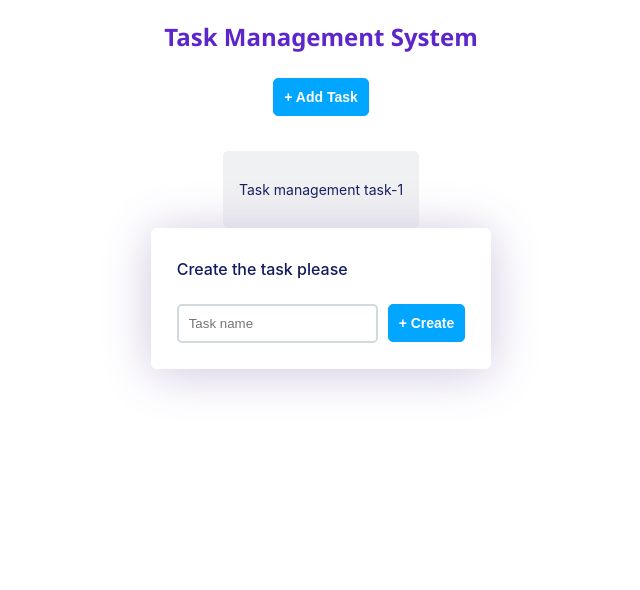
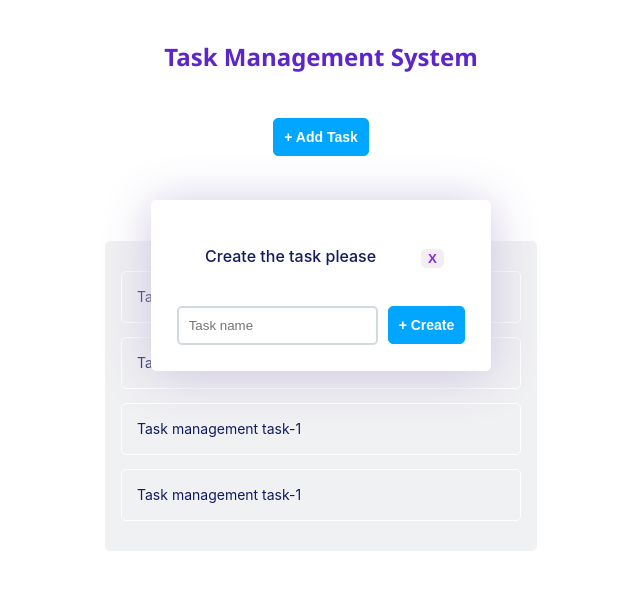
Before and after one commit to aysellunlu/task-managemenr, a React (Create React App) app: page / in a window 1280 px wide. Both pictures are taken after a click on the button "+ Add Task". Shown: the top 590 px of the page, without its empty margins (319-959 px from the left). Built offline with nearby package versions, Linux system fonts and the light colour scheme.

Commit message:
gris system, buttons, page details

```diff
--- a/src/App.css
+++ b/src/App.css
@@ -5,6 +5,7 @@
   justify-content: center;
   border-radius: 5px;
   border: 1 px solid blue;
+  margin-top: 20px;
 }
 .table-container {
   display: flex;
--- a/src/components/Button/Button.css
+++ b/src/components/Button/Button.css
@@ -1,7 +1,7 @@
-.create-btn{
+.create-btn {
   background-color: rgb(0, 166, 255);
   padding: 10px;
-    border:1px solid rgb(0, 166, 255);
+  border: 1px solid rgb(0, 166, 255);
   border-radius: 5px;
   color: white;
   font-size: 14px;
@@ -10,5 +10,11 @@
   align-items: center;
   align-self: center;
   margin: 5px;
-
 }
+.close-btn {
+  color: blueviolet;
+  font-weight: 600;
+  border-radius: 5px;
+  border: 1px solid rgb(242, 239, 244);
+  background-color: rgb(242, 239, 244);
+}
--- a/src/components/Button/Button.jsx
+++ b/src/components/Button/Button.jsx
@@ -3,7 +3,7 @@ import "./Button.css";
 
 const Button = (props) => {
   return (
-    <button className="create-btn" type="button">
+    <button className="create-btn" type="button" onClick={props.onClick} id={props.addButtonId}>
       {props.buttonText}
     </button>
   );
--- /dev/null
+++ b/src/components/Button/CloseButton.jsx
@@ -0,0 +1,12 @@
+import React from 'react';
+import './Button.css';
+
+const CloseButton = (props) => {
+  return (
+    <button className='close-btn' type='button' onClick={props.click}>
+        X
+    </button>
+  )
+}
+
+export default CloseButton
--- a/src/components/Input/Input.jsx
+++ b/src/components/Input/Input.jsx
@@ -4,6 +4,7 @@ import "./Input.css";
 const Input = (props) => {
   return (
     <input
+      id={props.id}
       className="input-style"
       type="text"
       placeholder={props.placeholder}
--- a/src/components/Modal/Modal.css
+++ b/src/components/Modal/Modal.css
@@ -1,7 +1,25 @@
-.modal-bg{
-    border-radius: 5px;
-    background: #FFF;
-    box-shadow: 0px 4px 50px 0px #cec6e0;
-    border: white 1px solid;
-    padding: 20px;
+.modal-bg {
+  border-radius: 5px;
+  background: #fff;
+  box-shadow: 0px 4px 50px 0px #cec6e0;
+  border: white 1px solid;
+  padding: 20px;
+  position: fixed;
 }
+.grid-container {
+  display: grid;
+  grid-template-columns: auto auto;
+  padding: 10px;
+}
+.grid-title {
+  background-color: rgba(255, 255, 255, 0.8);
+  padding: 5px;
+  font-size: 30px;
+  text-align: center;
+}
+.grid-close-btn {
+  background-color: rgba(255, 255, 255, 0.8);
+  padding: 3px;
+  font-size: 30px;
+  text-align: center;
+}
--- a/src/components/Modal/Modal.jsx
+++ b/src/components/Modal/Modal.jsx
@@ -1,5 +1,6 @@
 import React from "react";
 import Button from "../Button/Button";
+import CloseButton from "../Button/CloseButton";
 import Input from "../Input/Input";
 import ModalText from "../Text/ModalText";
 import "./Modal.css";
@@ -7,9 +8,17 @@ import "./Modal.css";
 const Modal = (props) => {
   return (
     <div className="modal-bg">
-      <ModalText text={props.info} />
-      <Input placeholder={props.placeholder}/>
-      <Button buttonText={props.modalBtnText}/>
+      <div className="grid-container">
+        <div className="grid-title">
+          <ModalText text={props.info} />
+        </div>
+        <div className="grid-close-btn">
+          <CloseButton click={props.closeClick} />
+        </div>
+      </div>
+
+      <Input placeholder={props.placeholder} inputId={props.inputValue} />
+      <Button buttonText={props.modalBtnText} addButtonId={props.createButton} onClick={props.onClickAdd}/>
     </div>
   );
 };
--- a/src/components/Table/Table.css
+++ b/src/components/Table/Table.css
@@ -1,6 +1,9 @@
-.table-style{
-    border-radius: 5px;
-    border: 1px solid rgb(240, 241, 242);
-    padding: 15px;
-    background-color:  rgb(240, 241, 242);
+.table-style {
+  border-radius: 5px;
+  border: 1px solid rgb(240, 241, 242);
+  padding: 15px;
+  background-color: rgb(240, 241, 242);
+  margin-top: 50px;
+  width: 400px;
+  line-height: 20px;
 }
--- a/src/components/Table/Table.jsx
+++ b/src/components/Table/Table.jsx
@@ -5,7 +5,7 @@ import "./Table.css";
 const Table = (props) => {
   return (
     <div className="table-style">
-      <TableText tableText={props.taskText}/>
+      <TableText tableText={props.taskText} />
     </div>
   );
 };
--- a/src/components/Text/TableText.jsx
+++ b/src/components/Text/TableText.jsx
@@ -2,7 +2,16 @@ import React from "react";
 import "./Text.css";
 
 const TableText = (props) => {
-  return <p className="table-text">{props.tableText}</p>;
+  return (
+    <div>
+      {" "}
+      <p className="table-text">{props.tableText}</p>
+      <p className="table-text">{props.tableText}</p>
+      <p className="table-text">{props.tableText}</p>
+      <p className="table-text">{props.tableText}</p>
+
+    </div>
+  );
 };
 
 export default TableText;
--- a/src/components/Text/Text.css
+++ b/src/components/Text/Text.css
@@ -2,13 +2,18 @@
   color: rgb(17, 27, 94);
   font-weight: 400;
   font-size: 14px;
+  word-wrap: break-word;
+  border: 1px white solid;
+  padding:15px;
+  border-radius:5px;
 }
 .main-title {
   color: rgb(93, 38, 202);
   font-weight: 600;
   font-size: 24px;
-  margin: 20px;
+  margin: 20px 20px 40px 20px;
   font-family: "Segoe UI", Tahoma, Geneva, Verdana, sans-serif;
+
 }
 .modal-text {
   color: rgb(17, 27, 94);
--- a/src/pages/Page.js
+++ b/src/pages/Page.js
@@ -1,24 +1,44 @@
-import React from "react";
+import React, { useState } from "react";
 import Button from "../components/Button/Button";
-import Input from "../components/Input/Input";
 import "../App.css";
 import Table from "../components/Table/Table";
 import MainTitle from "../components/Text/MainTitle";
 import Modal from "../components/Modal/Modal";
 
 const Page = () => {
+  const [modalOpen, setModalOpen] = useState(false);
+
+  const openModal = () => {
+    setModalOpen(true);
+  };
+  const closeModal = () => {
+    setModalOpen(false);
+  };
+  const inputValue = document.getElementById("inputValue");
+  const createButton = document.getElementById("createButton");
+
+  const onClickAdd = () => {
+    console.log("buton çalıştı");
+  };
+
   return (
     <div className="container">
       <MainTitle MainTitle="Task Management System" />
-      <Button buttonText="+ Add Task" />
+      <Button buttonText="+ Add Task" onClick={openModal} />
+      {modalOpen && (
+        <Modal
+          info="Create the task please"
+          placeholder="Task name"
+          modalBtnText="+ Create"
+          closeClick={closeModal}
+          inputId={inputValue}
+          createButton={createButton}
+          onClickAdd={onClickAdd}
+        />
+      )}
       <div className="table-container">
         <Table taskText="Task management task-1" />
       </div>
-      <Modal
-        info="Create the task please"
-        placeholder="Task name"
-        modalBtnText="+ Create"
-      />
     </div>
   );
 };
```
Lines whose indentation alone changed are shown as unchanged.
